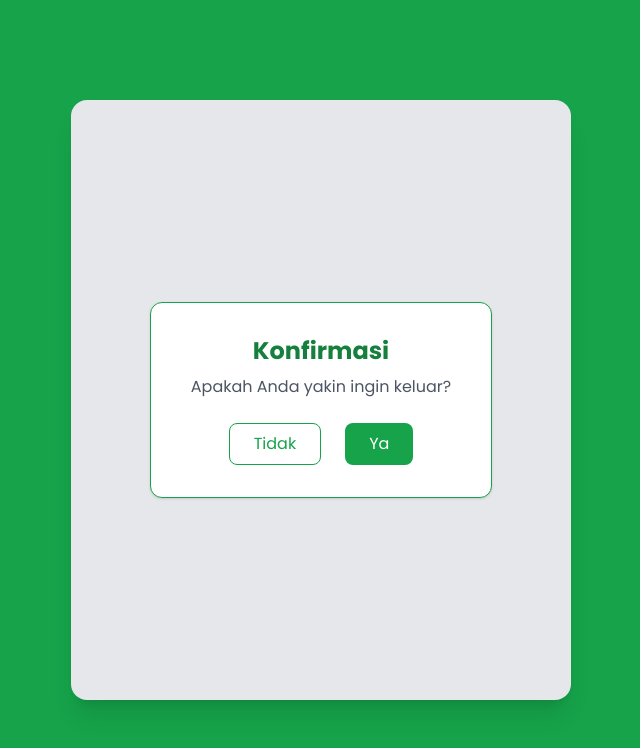
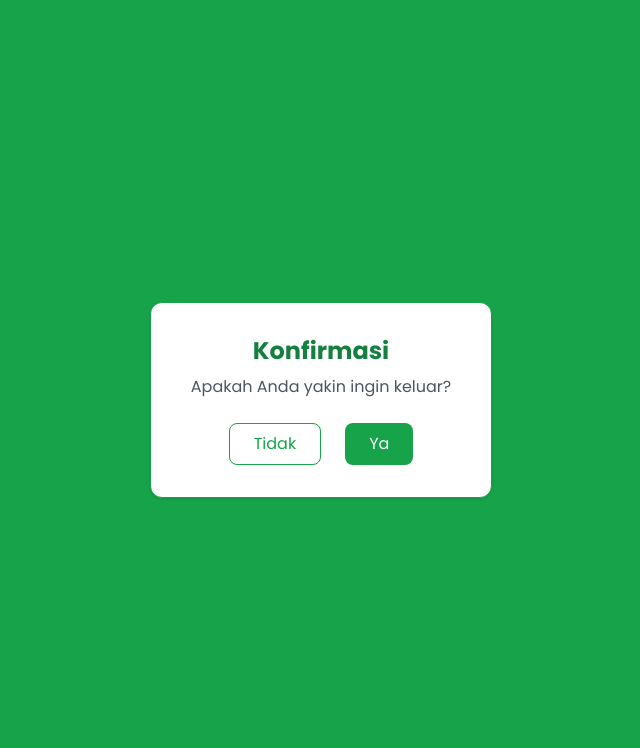
Before and after one commit to 241712885/project_siweb, a Next.js app: page /keluar in a window 1280 px wide. Shown: the top 748 px of the page, without its empty margins (319-959 px from the left). Built offline with nearby package versions, Linux system fonts and the light colour scheme.

Commit message:
SELESAI FIX BGT

```diff
--- a/app/keluar/page.tsx
+++ b/app/keluar/page.tsx
@@ -6,7 +6,6 @@ export default function KeluarPage() {
 
     return (
         <div className="min-h-screen flex items-center justify-center bg-green-600">
-            <div className="bg-gray-200 w-[500px] h-[600px] rounded-2xl flex items-center justify-center shadow-xl">
             <div className="border border-green-600 rounded-xl px-10 py-8 text-center bg-white shadow">
                 <h2 className="text-2xl font-bold text-green-700 mb-2">
                     Konfirmasi
@@ -31,8 +30,6 @@ export default function KeluarPage() {
                     </button>
                 </div>
             </div>
-
-            </div>
         </div>
     );
 }
```
Lines whose indentation alone changed are shown as unchanged.
